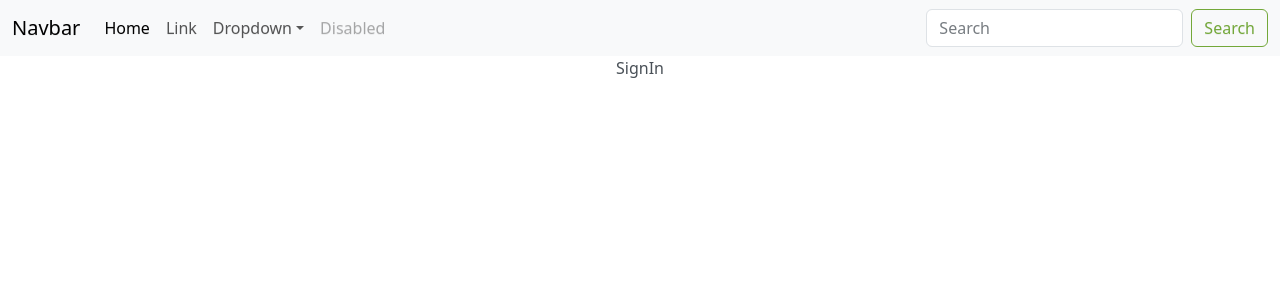
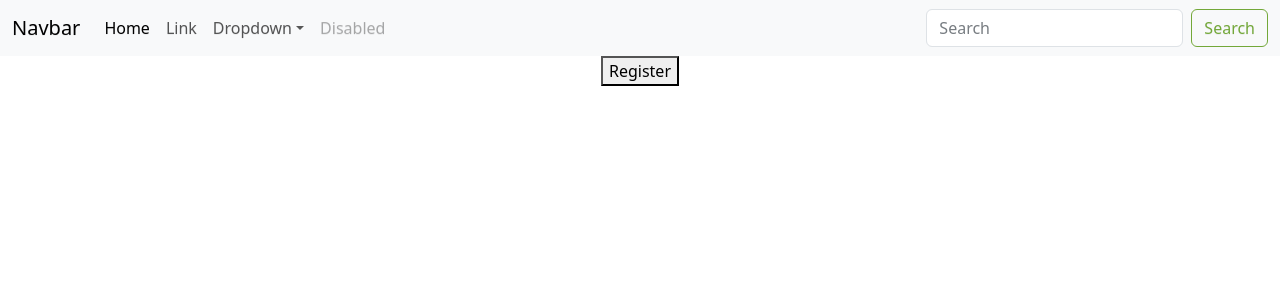
Before and after one commit to johnmartinroque/GroupTask, a React (Create React App) app in the folder main/: page /signup in a window 1280 px wide. Shown: the top 300 px of the page. Built offline with nearby package versions, Linux system fonts and the light colour scheme.

Commit message:
sign in with google

```diff
--- a/main/src/screens/SignIn.jsx
+++ b/main/src/screens/SignIn.jsx
@@ -1,11 +1,31 @@
-import React, { useState } from "react";
+import { getAuth, GoogleAuthProvider, signInWithPopup } from "firebase/auth";
+import React from "react";
 import { Col, Row } from "react-bootstrap";
+import { auth, googleProvider } from "../firebase";
 
 function SignIn() {
+  const register = async () => {
+    try {
+      const result = await signInWithPopup(auth, googleProvider);
+      const credential = GoogleAuthProvider.credentialFromResult(result);
+      const token = credential.accessToken;
+      const user = result.user;
+      console.log("User signed in:", user);
+    } catch (error) {
+      const errorCode = error.code;
+      const errorMessage = error.message;
+      const email = error.customData?.email;
+      const credential = GoogleAuthProvider.credentialFromError(error);
+      console.error("Sign-in error:", errorCode, errorMessage);
+    }
+  };
+
   return (
     <div>
       <Row>
-        <Col>SignIn</Col>
+        <Col>
+          <button onClick={register}>Register</button>
+        </Col>
       </Row>
     </div>
   );
```
